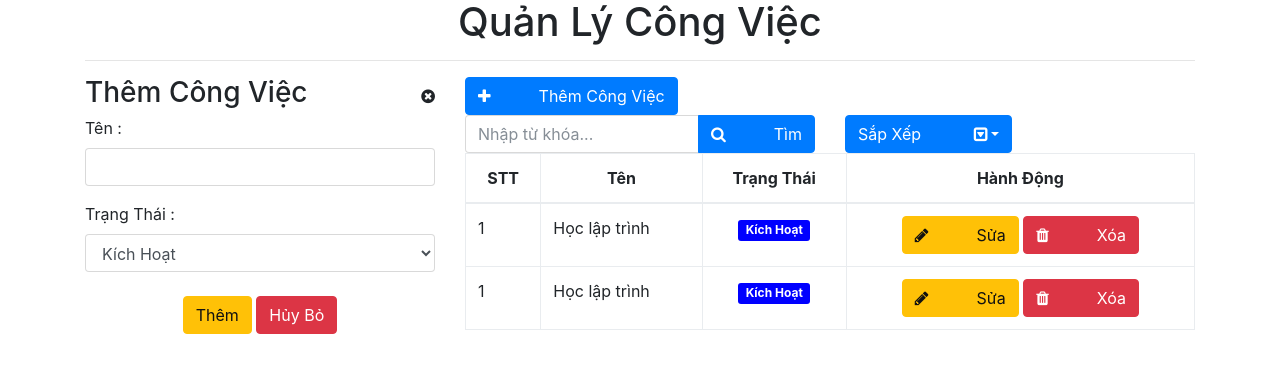
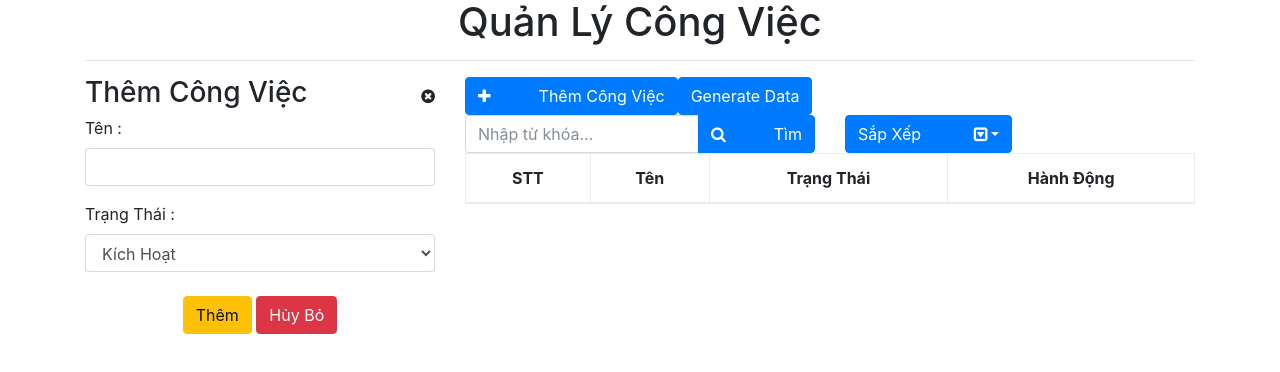
Before and after one commit to trieuquang204/todo_rc, a React (Create React App) app: page / in a window 1280 px wide. Shown: the top 372 px of the page. Built offline with nearby package versions, Linux system fonts and the light colour scheme.

Commit message:
18 hien thi danh sach cong viec

```diff
--- a/src/App.js
+++ b/src/App.js
@@ -5,7 +5,62 @@
 
 
 class App extends Component {
+  constructor(props) {
+    super(props);
+    this.state = {
+      tasks: [] //id, name, status
+    }
+  }
+
+  componentWillMount() {
+    if(localStorage && localStorage.getItem('tasks')) {
+      var tasks = JSON.parse(localStorage.getItem('tasks'));
+      this.setState({
+        tasks: tasks
+      })
+    }
+  }
+
+  onGenerateData = () => {
+    var tasks = [
+      {
+        id:this.generateId() ,
+        name: 'Name1',
+        status: true
+      },
+      {
+        id:this.generateId() ,
+        name: 'Name2',
+        status: true
+      },
+      {
+        id:this.generateId() ,
+        name: 'Name3',
+        status: false
+      },
+      {
+        id:this.generateId() ,
+        name: 'Name4',
+        status: false
+      },
+    ]
+    this.setState({
+      tasks: tasks
+    });
+    localStorage.setItem('tasks', JSON.stringify(tasks));
+  }
+
+  s4() {
+    return Math.floor((1 + Math.random()) * 0x10000).toString(16).substring(1)
+  }
+
+  generateId() {
+    return this.s4() + this.s4() + '-' + this.s4() + '-' + this.s4() + '-' + this.s4();
+  }
+
+
   render() {
+    var { tasks } = this.state;
     return (
       <div className="container">
         <div className="text-center">
@@ -23,13 +78,18 @@
             <button type="button" className="btn btn-primary">
               <span className="fa fa-plus mr-5"></span>Thêm Công Việc
             </button>
+            <button type="button" className="btn btn-primary"
+              onClick={this.onGenerateData}
+            >
+              Generate Data
+            </button>
             {/* Control  */}
             <Control/>
             {/* end Control  */}
             <div className="row mt-15">
               <div className="col-xs-12 col-sm-12 col-md-12 col-lg-12">
                 {/* TaskList */}
-                <TaskList/>
+                <TaskList tasks={ tasks } />
                 {/* end TaskList */}
               </div>
             </div>
--- a/src/components/TaskItem.js
+++ b/src/components/TaskItem.js
@@ -1,30 +1,30 @@
-import React, { Component } from 'react';
-import Search from './Search';
-import Sort from './Sort';
-
+import React, { Component } from "react";
+import Search from "./Search";
+import Sort from "./Sort";
 
 class TaskItem extends Component {
   render() {
+    var { task, index } = this.props;
     return (
-        <tr>
-        <td>1</td>
-        <td>Học lập trình</td>
+      <tr>
+        <td>{index + 1}</td>
+        <td>{task.name}</td>
         <td className="text-center">
-          <span className="label label-success">
-            Kích Hoạt
+          <span className={task.status === true ? 'label label-danger' : 'label label-success'}>
+            {task.status === true ? 'Kich hoat' : 'An'}
           </span>
         </td>
         <td className="text-center">
           <button type="button" className="btn btn-warning">
             <span className="fa fa-pencil mr-5"></span>Sửa
           </button>
-            &nbsp;
+          &nbsp;
           <button type="button" className="btn btn-danger">
             <span className="fa fa-trash mr-5"></span>Xóa
           </button>
         </td>
       </tr>
-    )
+    );
   }
 }
 
--- a/src/components/TaskList.js
+++ b/src/components/TaskList.js
@@ -4,6 +4,10 @@
 
 class TaskList extends Component {
   render() {
+    var { tasks } = this.props;
+    var elmTasks = tasks.map((task, index) => {
+      return <TaskItem key={tasks.id} index={index} task={task} />;
+    })
     return (
         <table className="table table-bordered table-hover">
         <thead>
@@ -16,8 +20,7 @@
         </thead>
         <tbody>
           {/* TaskItem */}
-         <TaskItem/>
-         <TaskItem/>
+         { elmTasks }
           {/* end TaskItem */}
         </tbody>
       </table>
```
